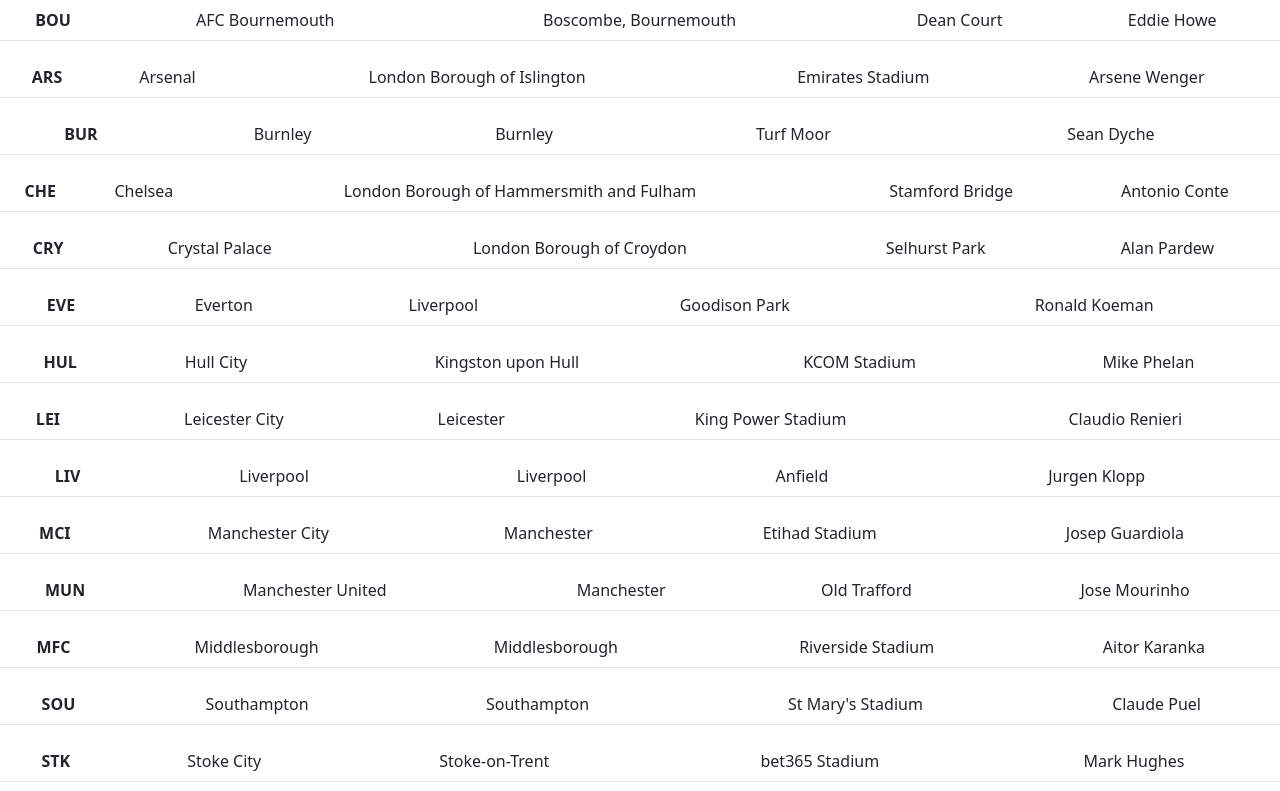
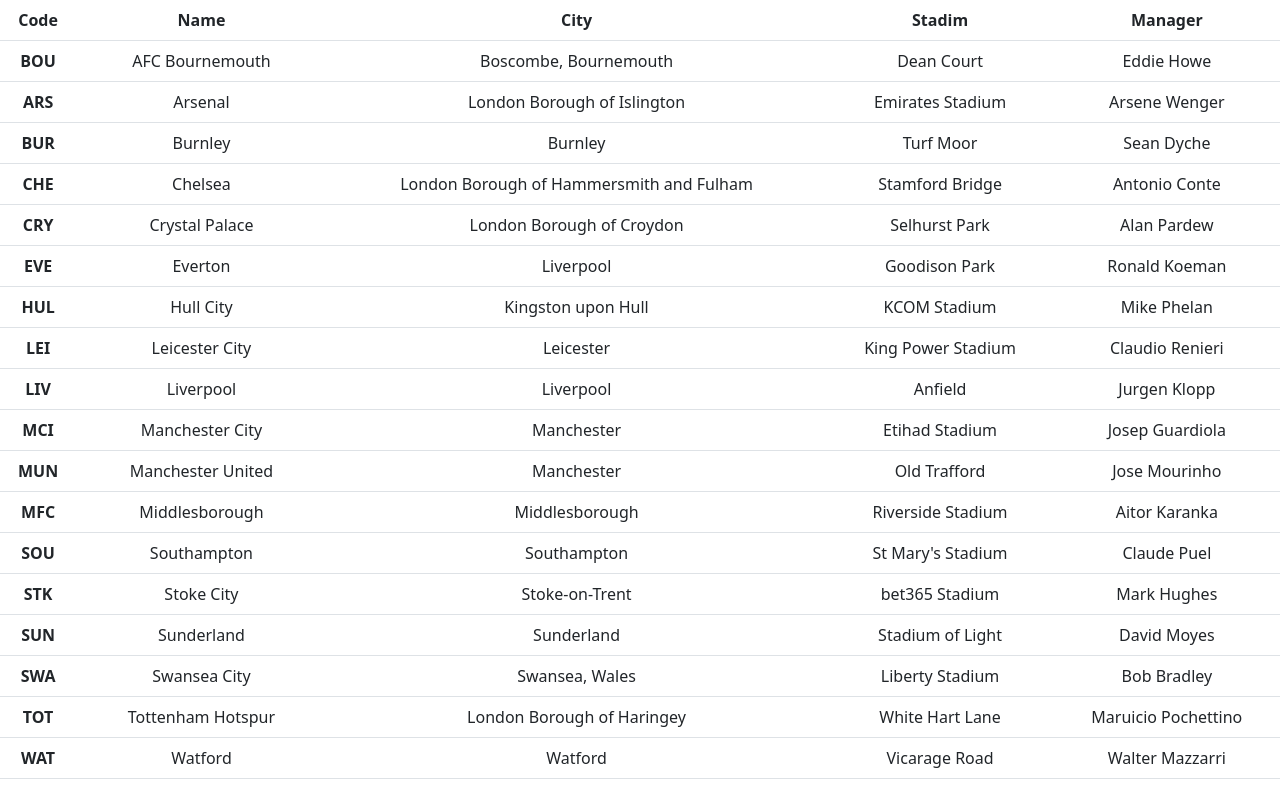
Before and after one commit to gostgmaer/react-first-app-practices, a React (Create React App) app: page / in a window 1280 px wide. Shown: the top 791 px of the page. Built offline with nearby package versions, Linux system fonts and the light colour scheme.

Commit message:
Complete Table

```diff
--- a/src/components/NameList.js
+++ b/src/components/NameList.js
@@ -7,7 +7,7 @@
 function NameList() {
   // const GameList = Games.games.map((G) => <h2>{G}</h2>)
   const soullist = data.eplTeams.epl_teams.map((S) => (
-   <Sports sports={S} />
+    <Sports key={S.code} sports={S} />
   ));
   // console.log(Animals.animals);
   console.log(data.eplTeams.epl_teams);
@@ -21,7 +21,28 @@
        <h2>{Games.games[5]}</h2>
        <h2>{Games.games[6]}</h2>
        <h2>{Games.games[7]}</h2> */}
-      {soullist}
+      <table className="table ">
+        <thead>
+          <tr>
+          <th className="col" scope="row">
+            Code
+          </th>
+          <th className="col" scope="row">
+            Name
+          </th>
+          <th className="col" scope="row">
+            City
+          </th>
+          <th className="col" scope="row">
+            Stadim
+          </th>
+          <th className="col" scope="row">
+            Manager
+          </th></tr>
+        </thead>
+
+        {soullist}
+      </table>
     </div>
   );
 }
--- a/src/components/Sports.js
+++ b/src/components/Sports.js
@@ -3,33 +3,22 @@
 function Sports(S) {
   // console.log(S);
   return (
-    <div>
-      <table className="table ">
-        <thead>
-          {/* <tr>
-            <th>Team Code</th>
-            <th>Team Name</th>
-            <th>Location</th>
-            <th>Stadium</th>
-            <th>Manager</th>
-          </tr> */}
-        </thead>
-        <tbody className="col-6">
+    <tbody>
       <tr>
-            <th className="col" scope="row">{S.sports.code}</th>
+        <th className="col" scope="row">
+          {S.sports.code}
+        </th>
         <td className="col">{S.sports.name}</td>
         <td className="col">{S.sports.city}</td>
         <td className="col">{S.sports.stadium}</td>
         <td className="col">{S.sports.manager}</td>
       </tr>
-        </tbody>
-      </table>
 
       {/* <h2>
         My Team Name is {S.sports.name}, Location is {S.sports.city}, Manager
         Name is {S.sports.manager}
       </h2> */}
-    </div>
+    </tbody>
   );
 }
 
```
Lines whose indentation alone changed are shown as unchanged.
